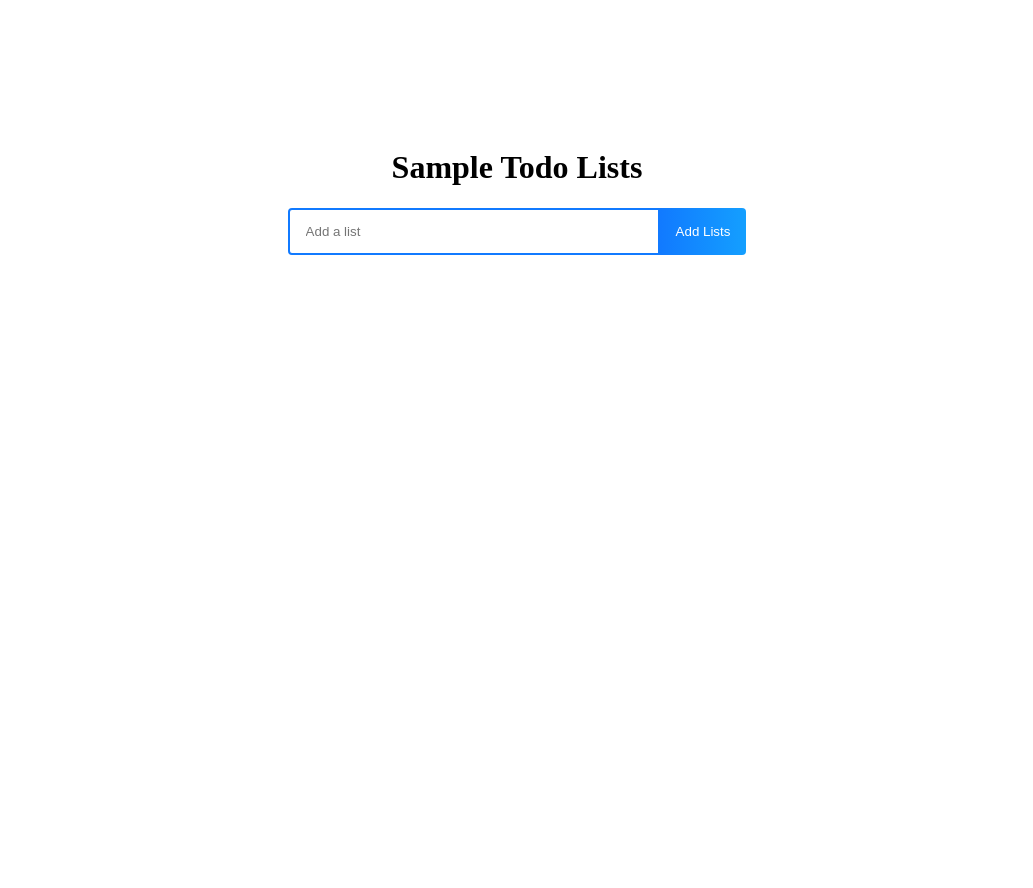
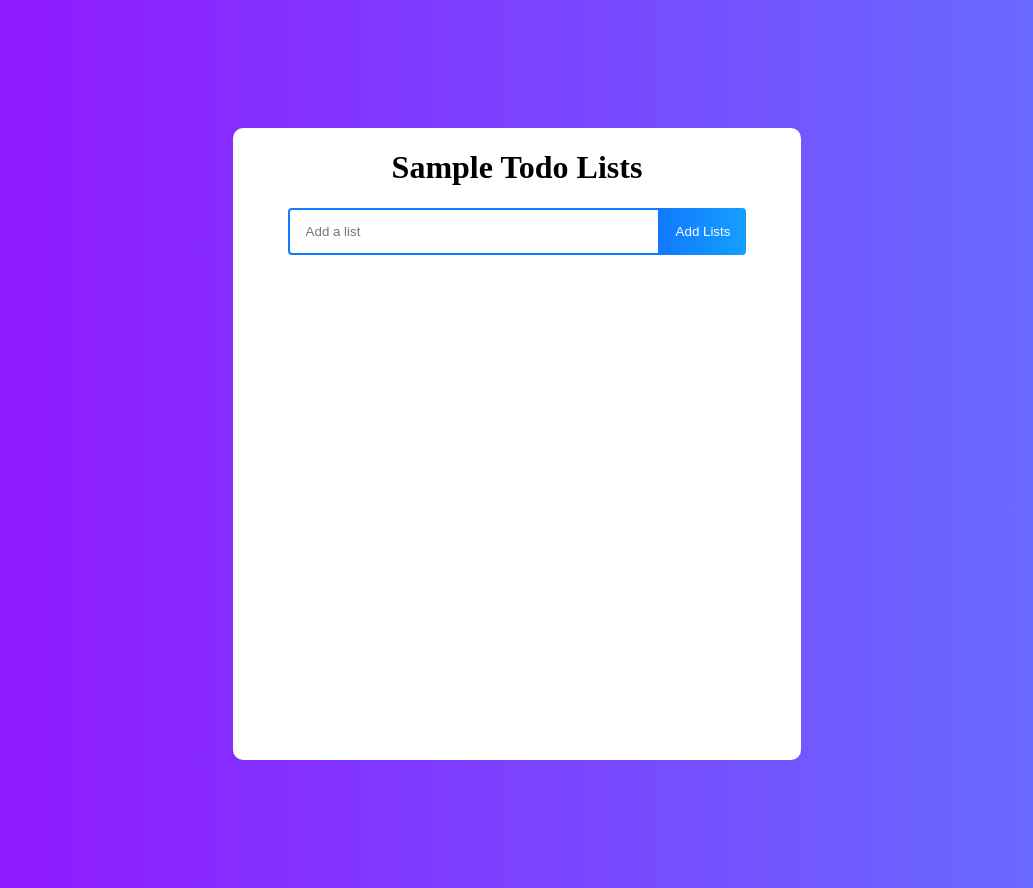
Before and after one commit to BelenMaru/sampleList, a React (Create React App) app: page / in a window 1280 px wide. Shown: the whole page, without its empty margins (123-1156 px from the left). Built offline with nearby package versions, Linux system fonts and the light colour scheme.

Commit message:
adding background to our list

```diff
--- a/src/App.css
+++ b/src/App.css
@@ -1,3 +1,12 @@
+
+body {
+  background: linear-gradient(
+    90deg,
+    rgba(148, 16, 255, 1) 0%,
+    rgba(100, 115, 255, 1) 100%
+  );
+}
+
 .sample-lists{
   display: flex;
   flex-direction: column;
```
